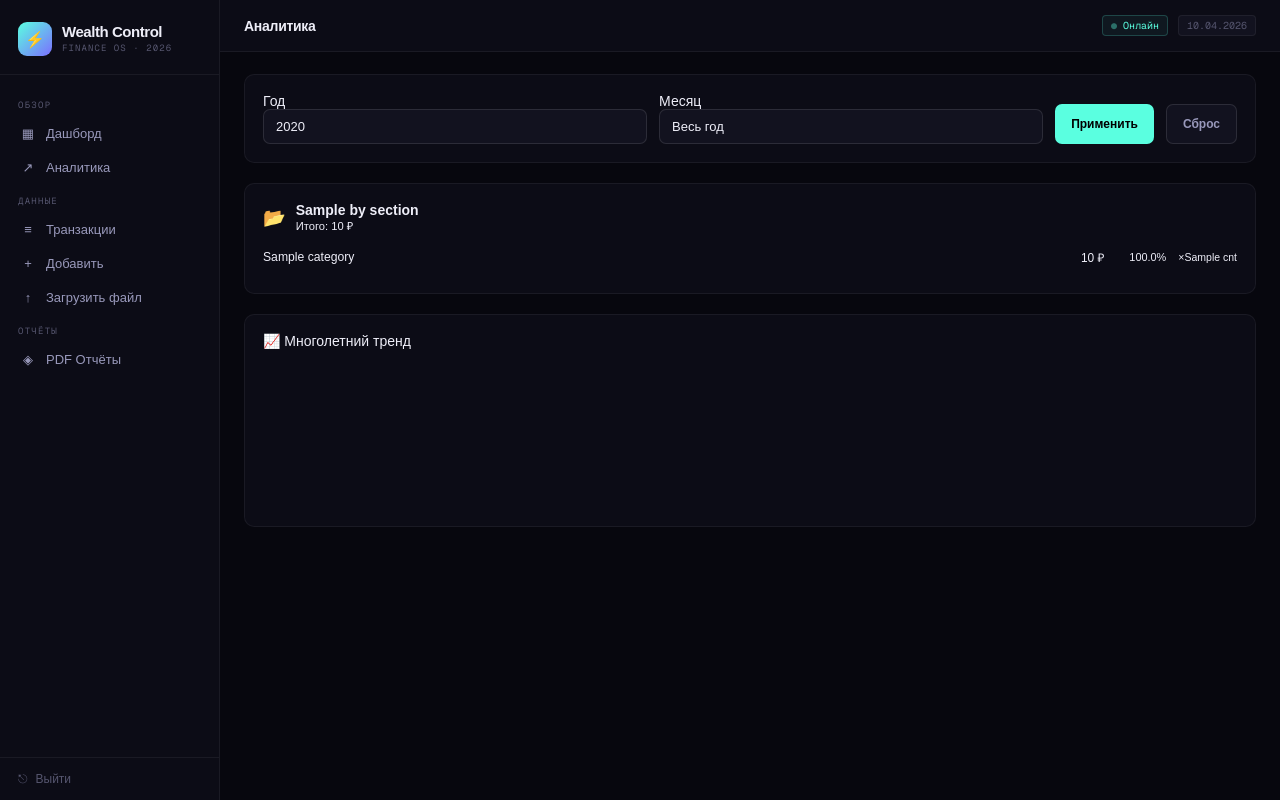
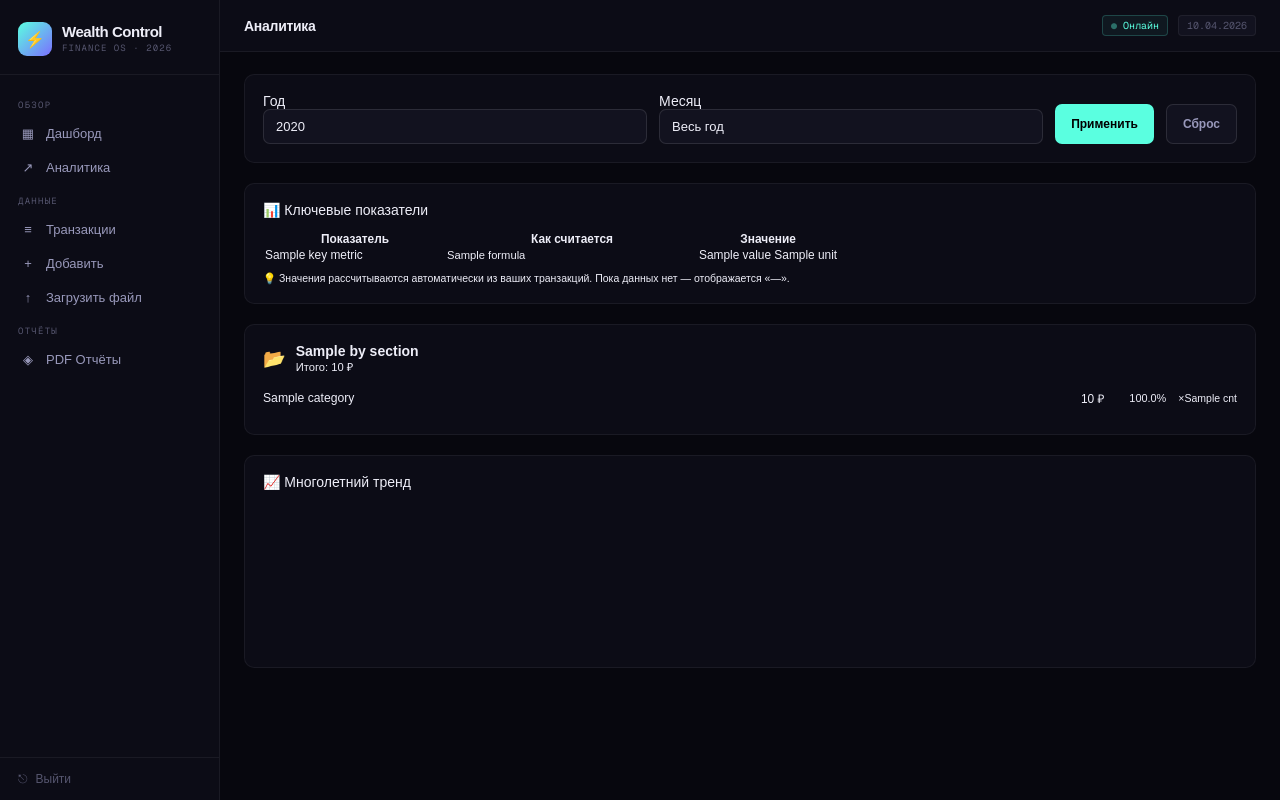
Before and after one commit to DimkaQQ/dizelFinanceV2, a Flask app: template web/templates/analytics.html in a window 1280 px wide. Run offline with Flask 3, Linux system fonts and the light colour scheme; the visitor is signed in with stand-in values (Sample User, id 1); the template is opened without the code that fills it: most values are stand-ins (such as "Sample title", 1, 10 or a date in 2020); some libraries are stand-ins or nearby versions; some web fonts are replaced.

Commit message:
update metrics

```diff
--- a/web/templates/analytics.html
+++ b/web/templates/analytics.html
@@ -28,6 +28,44 @@
   </form>
 </div>
 
+<!-- 🔑 КЛЮЧЕВЫЕ ПОКАЗАТЕЛИ -->
+<div class="card" style="margin-bottom:20px">
+  <div class="card-title" style="margin-bottom:12px">📊 Ключевые показатели</div>
+  <table class="table table-sm" style="font-size:0.85rem">
+    <thead>
+      <tr>
+        <th style="min-width:180px">Показатель</th>
+        <th style="min-width:250px">Как считается</th>
+        <th class="text-right" style="min-width:100px">Значение</th>
+      </tr>
+    </thead>
+    <tbody>
+      {% for m in key_metrics %}
+      <tr>
+        <td style="font-weight:500">{{ m.name }}</td>
+        <td class="text-muted" style="font-size:0.8rem">{{ m.formula }}</td>
+        <td class="text-right">
+          {% if m.value is not none %}
+            {% if m.unit == '₽' %}
+              {{ "{:,.0f}".format(m.value) }} ₽
+            {% elif m.unit == '%' %}
+              {{ m.value }}%
+            {% else %}
+              {{ m.value }} {{ m.unit }}
+            {% endif %}
+          {% else %}
+            <span class="text-muted">—</span>
+          {% endif %}
+        </td>
+      </tr>
+      {% endfor %}
+    </tbody>
+  </table>
+  <div class="text-muted" style="font-size:0.75rem; margin-top:8px">
+    💡 Значения рассчитываются автоматически из ваших транзакций. Пока данных нет — отображается «—».
+  </div>
+</div>
+
 <!-- По разделам -->
 {% for sec_name, rows in by_section.items() %}
   {% set info = sections.get(sec_name, {}) %}
@@ -51,10 +89,15 @@
           </div>
           <div style="flex:1">
             <div class="progress">
-              <div class="progress-fill" style="
-                width:{{ pct | round | int }}%;
-                background:{{ info.get('color','var(--accent)') }}88
-              "></div>
+              {# FIX: используем raw для CSS с Jinja2 #}
+              {% raw %}
+              <div class="progress-fill" style="width:{{ pct }}%; background:{{ color }}88"></div>
+              {% endraw %}
+              {# Альтернатива без raw: вынести цвет в класс #}
+              <script type="text/template">
+                document.querySelector('.progress-fill').style.width = '{{ pct }}%';
+                document.querySelector('.progress-fill').style.background = '{{ info.get("color","var(--accent)") }}88';
+              </script>
             </div>
           </div>
           <div style="min-width:90px; text-align:right; font-size:0.85rem">
@@ -86,19 +129,22 @@
 {% endblock %}
 
 {% block scripts %}
+{% if trend %}
 <script>
-const trend = {{ trend | tojson }};
-if (trend.length) {
+// FIX: используем let вместо const, чтобы избежать переобъявления
+let trendData = {{ trend | tojson }};
+if (trendData && trendData.length) {
   const months_ru = {1:'Янв',2:'Фев',3:'Мар',4:'Апр',5:'Май',6:'Июн',
                      7:'Июл',8:'Авг',9:'Сен',10:'Окт',11:'Ноя',12:'Дек'};
-  const labels  = trend.map(r => months_ru[r.month] + ' ' + r.year);
-  const income  = trend.map(r => parseFloat(r.income)  || 0);
-  const expense = trend.map(r => parseFloat(r.expense) || 0);
+  const labels  = trendData.map(r => months_ru[r.month] + ' ' + r.year);
+  const income  = trendData.map(r => parseFloat(r.income)  || 0);
+  const expense = trendData.map(r => parseFloat(r.expense) || 0);
 
+  // FIX: добавлен ключ "data:" перед конфигурацией
   new Chart(document.getElementById('trendChart'), {
     type: 'line',
-    data: {
-      labels,
+    data: {  // ← ОБЯЗАТЕЛЬНЫЙ КЛЮЧ!
+      labels: labels,
       datasets: [
         {
           label: 'Доходы',
@@ -126,12 +172,18 @@ if (trend.length) {
         legend: { labels: { color: '#6b6b85' } }
       },
       scales: {
-        x: { grid: { color: 'rgba(42,42,56,0.8)' }, ticks: { color: '#6b6b85', font:{size:11} } },
+        x: {
+          grid: { color: 'rgba(42,42,56,0.8)' },
+          ticks: { color: '#6b6b85', font: { size: 11 } }
+        },
         y: {
           grid: { color: 'rgba(42,42,56,0.8)' },
           ticks: {
-            color: '#6b6b85', font:{size:11},
-            callback: v => v >= 1000 ? (v/1000).toFixed(0)+'k ₽' : v
+            color: '#6b6b85',
+            font: { size: 11 },
+            callback: function(v) {
+              return v >= 1000 ? (v/1000).toFixed(0) + 'k ₽' : v;
+            }
           }
         }
       }
@@ -139,4 +191,5 @@ if (trend.length) {
   });
 }
 </script>
+{% endif %}
 {% endblock %}
```
